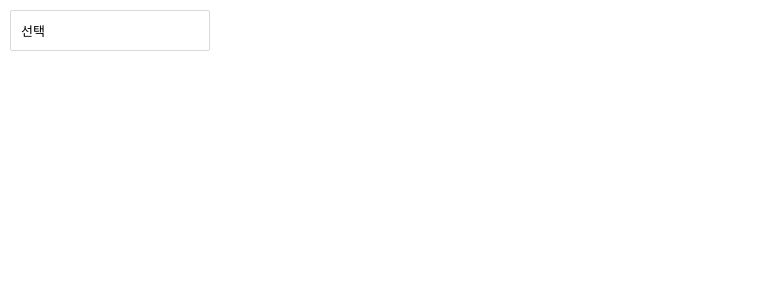
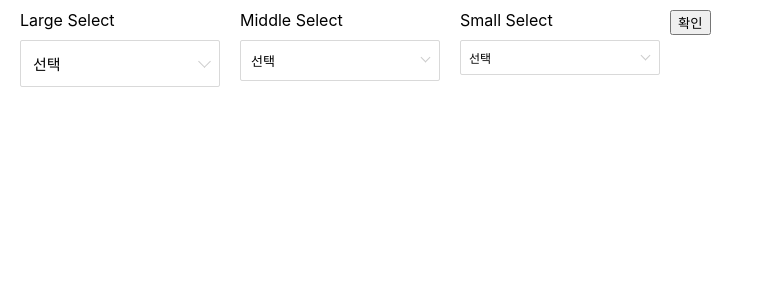
Before and after one commit to hyojinanr/select-box, a React (Create React App) app: page / in a window 1280 px wide. Shown: the top 300 px of the page, without its empty margins (0-764 px from the left). Built offline with nearby package versions, Linux system fonts and the light colour scheme.

Commit message:
add click outside

```diff
--- a/src/App.scss
+++ b/src/App.scss
@@ -10,6 +10,14 @@
 
 .box {
   width:200px;
+  display: inline-block;
+  vertical-align: top;
+  margin: 0 10px;
+
+  span {
+    margin-bottom: 10px;
+    display: block;
+  }
 }
 
 @keyframes App-logo-spin {
--- a/src/App.tsx
+++ b/src/App.tsx
@@ -3,6 +3,15 @@ import './App.scss';
 import SelectBox, { OptionSet } from './components/select-box/select-box';
 
 class App extends Component {
+
+  submitSelect(event:any) {
+    event.preventDefault();
+
+    alert("Large Select : " + event.target.elements.largeSelect.value + '\r\n' +
+    "Middle Select : " + event.target.elements.middleSelect.value + '\r\n' +
+    "Small Select : " + event.target.elements.smallSelect.value + '\r\n');
+  }
+
   render() {
     const testData : OptionSet[] = [
       { value: '더 기프팅 컴퍼니', label: '더 기프팅 컴퍼니'},
@@ -14,11 +23,34 @@ class App extends Component {
     return (
       <div className="App">
         <div className="container">
-          <div className="box">
-            <SelectBox
-              datas={testData}
-            ></SelectBox>
-          </div>
+          <form onSubmit={this.submitSelect.bind(this)}>
+            <div className="box">
+              <span>Large Select</span>
+              <SelectBox
+                datas={testData}
+                inputName={'largeSelect'}
+                className={'select-large'}
+              ></SelectBox>
+            </div>
+
+            <div className="box">
+              <span>Middle Select</span>
+              <SelectBox
+                inputName={'middleSelect'}
+                datas={testData}
+              ></SelectBox>
+            </div>
+
+            <div className="box">
+              <span>Small Select</span>
+              <SelectBox
+                datas={testData}
+                inputName={'smallSelect'}
+                className={'select-small'}
+              ></SelectBox>
+            </div>
+            <button type="submit">확인</button>
+          </form>
         </div>
       </div>
     );
--- a/src/components/select-box/select-box.tsx
+++ b/src/components/select-box/select-box.tsx
@@ -1,4 +1,4 @@
-import React, { Component } from 'react';
+import React, { Component, RefObject } from 'react';
 
 export interface OptionSet {
    value?:string;
@@ -8,33 +8,36 @@ export interface OptionSet {
 export interface Props {
    datas?: OptionSet[];
    className?: string;
+   inputName?:string;
 }
 
 export interface State {
    selectedValue?: string;
    selectedLabel?:string;
    isShow?: boolean;
-   datas?: OptionSet[]
+   clickOutside?:boolean;
 }
 export default class SelectBox extends Component<Props, State> {
    state: State = {
       selectedValue: '',
       selectedLabel: '',
       isShow: false,
-      datas: [],
+      clickOutside: true
    };
+
+   myRef:RefObject<any> = React.createRef();
 
    constructor(props:Props) {
       super(props);
 
+      this.handleClickOutside = this.handleClickOutside.bind(this);
+
       this.setState({
          selectedValue : '',
          selectedLabel: '',
-         isShow: false
+         isShow: false,
+         clickOutside: true
       })
-   }
-
-   componentDidMount() {
    }
 
    // componentDidUpdate(prevProps:any) {
@@ -46,9 +49,28 @@ export default class SelectBox extends Component<Props, State> {
    //    }
    //  }
 
+   componentDidMount() {
+      document.addEventListener("mousedown", this.handleClickOutside);
+   }
+
+   componentWillUnmount() {
+      document.removeEventListener("mousedown", this.handleClickOutside);
+   }
+
+   handleClickOutside(event:any) {
+      if (this.myRef && !this.myRef.current.contains(event.target)) {
+         this.setState((state) => ({
+            isShow : false,
+            clickedOutside: true
+         })
+      );
+      }
+   };
+
    clickSelectBox() {
       this.setState((state) => ({
-            isShow : !state.isShow
+            isShow : !state.isShow,
+            clickedOutside: false
          })
       );
    }
@@ -59,17 +81,28 @@ export default class SelectBox extends Component<Props, State> {
             selectedValue: item.value,
             selectedLabel: item.label,
             isShow: false
-         }))
+         }));
       };
-
    }
 
+   changeValue(event:any) {
+      this.setState((state) => ({
+         selectedValue: event.target.value,
+      }));
+   }
+
+   collapse() {
+      this.setState((state) => ({
+         isShow: false
+      }));
+   }
+
+
    render() {
-      const { className, datas } = this.props;
+      const { className, datas, inputName } = this.props;
       return (
-         <div className={className != null ? 'select-box' : 'select-box ' + className}>
-            <select>
-               <option defaultValue="true" value="">선택</option>
+         <div className={className ? 'select-box ' + className : 'select-box'} ref={this.myRef}>
+            <select name={inputName} onChange={e => this.changeValue(e)} value={this.state.selectedValue}>
                {datas &&
                 datas.map((item: OptionSet, index) => {
                    return (
@@ -79,12 +112,13 @@ export default class SelectBox extends Component<Props, State> {
                }
             </select>
             <div className="selected-value" onClick={this.clickSelectBox.bind(this)}>{ this.state.selectedLabel ? this.state.selectedLabel : (this.state.selectedValue ? this.state.selectedValue : '선택') }</div>
+            <div className="arrow"></div>
             { this.state.isShow &&
                <div className="options">
                {datas &&
                   datas.map((item: OptionSet, index) => {
                      return (
-                        <div key={index} onClick={() => this.clickSelectValue(item)} className={this.state.selectedValue == item.value ? 'option selected' : 'option'} >{item.label}</div>
+                        <div key={index} onClick={() => this.clickSelectValue(item)} className={ this.state.selectedValue === item.value ? 'option selected' : 'option'} >{item.label}</div>
                      );
                   })
                   }
--- a/src/styles/select-box.scss
+++ b/src/styles/select-box.scss
@@ -1,17 +1,35 @@
 .select-box {
-   select {
-      display: none;
-   }
    display: block;
    position: relative;
    font-size: 13px;
    text-align: left;
    cursor: pointer;
 
+   select {
+      visibility: hidden;
+      display: none;
+   }
+
    .selected-value {
       border:1px solid #d9d9d9;
-      padding:10px 60px 10px 10px;
+      padding:10px 30px 10px 10px;
       border-radius: 2px;
+      display: block;
+      white-space: nowrap;
+      text-overflow: ellipsis;
+      overflow: hidden;
+   }
+
+   .arrow {
+      border: solid #ccc;
+      border-width: 0 1px 1px 0;
+      position: absolute;
+      right: 11px;
+      top: 50%;
+      margin-top: -7px;
+      padding: 3px;
+      transform: rotate(45deg);
+      -webkit-transform: rotate(45deg);
    }
    .options {
       position: absolute;
@@ -21,6 +39,7 @@
       background: #fff;
       box-shadow: 0 10px 10px #eee;
       padding: 4px 0;
+      z-index: 1;
 
       .option {
          display: block;
@@ -38,4 +57,38 @@
       }
    }
 
+
+   &.select-large {
+      font-size: 15px;
+
+      .selected-value {
+         padding:12px 30px 12px 12px;
+      }
+
+      .arrow {
+         padding: 4px;
+      }
+
+      .options {
+         top: 45px;
+      }
+   }
+
+   &.select-small {
+      font-size: 12px;
+
+      .selected-value {
+         padding:8px 30px 8px 8px;
+      }
+
+      .arrow {
+         margin-top: -6px;
+      }
+
+      .options {
+         top: 32px;
+      }
+   }
+
+
 }
```
Also changed, not shown: src/assets/down-arrow.svg (deleted).
